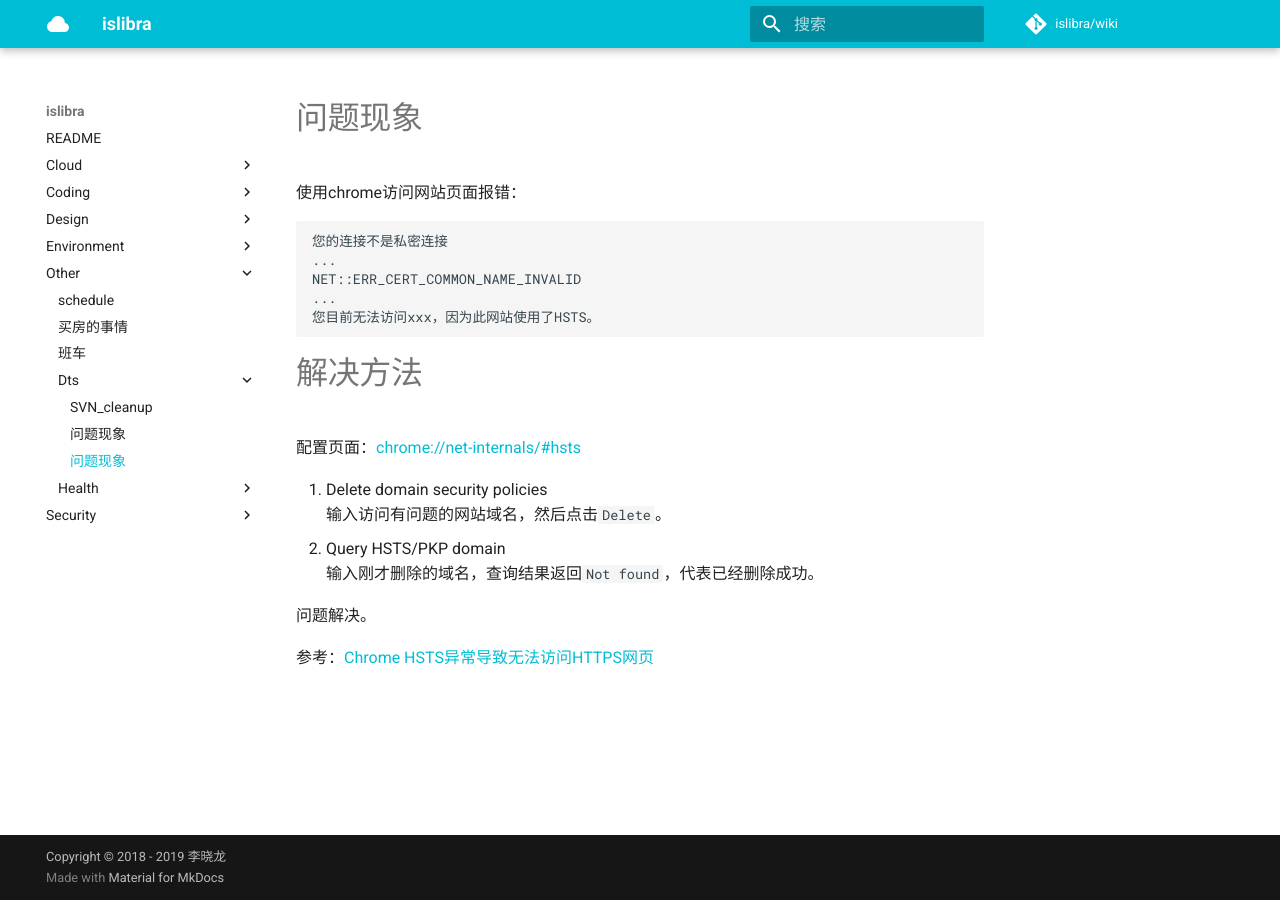
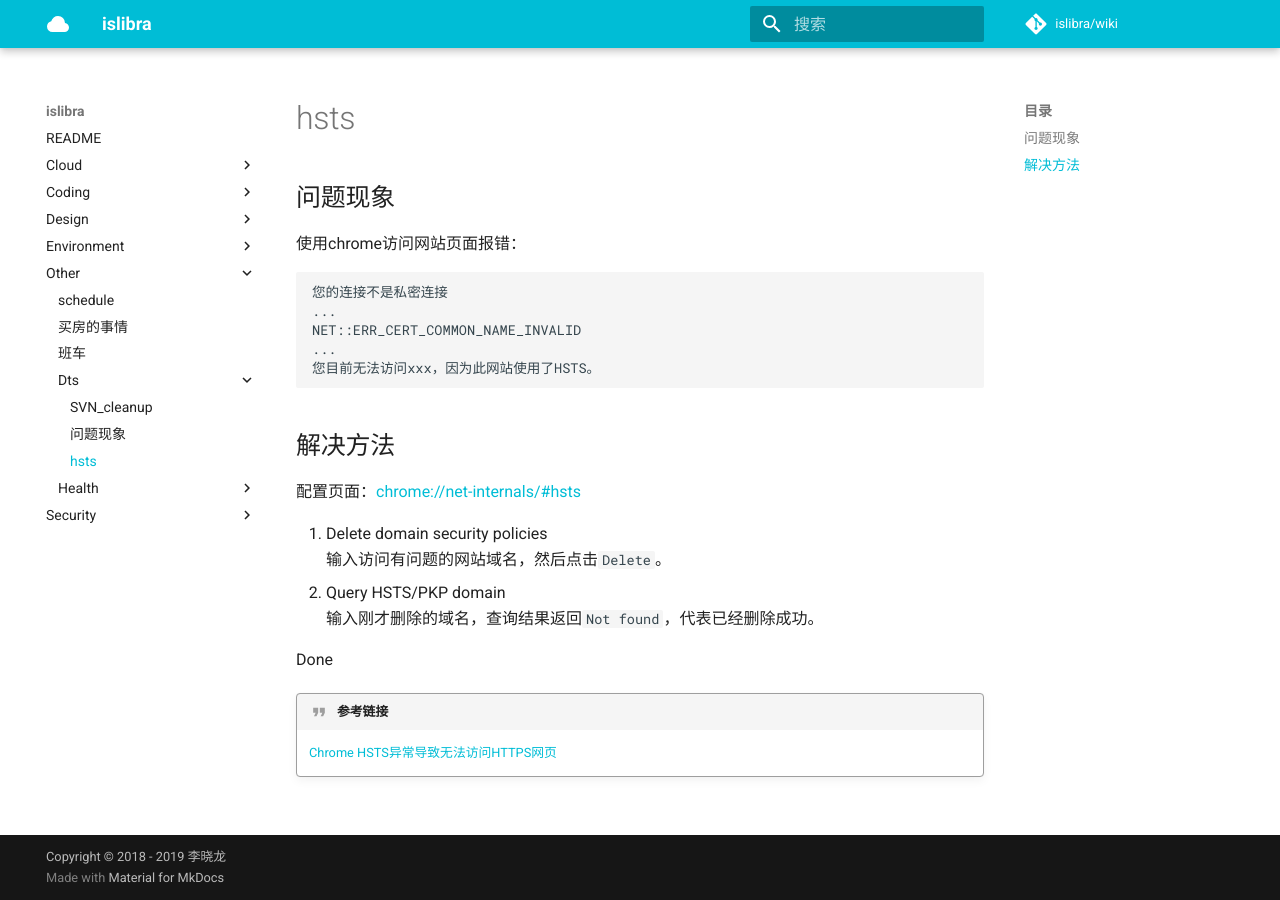
Before and after one commit to islibra/wiki, an MkDocs documentation site: the page built from docs/other/dts/hsts.md, in a window 1280 px wide. Built offline with MkDocs 1.6.1 and Material for MkDocs 9.7.7, drawn with Linux system fonts in a browser that asks for light colours; comment, search, counter and statistics services are not loaded.

Commit message:
Update hsts.md

````diff
--- a/docs/other/dts/hsts.md
+++ b/docs/other/dts/hsts.md
@@ -1,4 +1,6 @@
-# 问题现象
+# hsts
+
+## 问题现象
 
 使用chrome访问网站页面报错：
 ```
@@ -9,7 +11,7 @@ NET::ERR_CERT_COMMON_NAME_INVALID
 您目前无法访问xxx，因为此网站使用了HSTS。
 ```
 
-# 解决方法
+## 解决方法
 
 配置页面：<chrome://net-internals/#hsts>
 
@@ -18,7 +20,8 @@ NET::ERR_CERT_COMMON_NAME_INVALID
 2. Query HSTS/PKP domain
 输入刚才删除的域名，查询结果返回`Not found`，代表已经删除成功。
 
-问题解决。
+Done
 
 
-参考：[Chrome HSTS异常导致无法访问HTTPS网页](https://blog.51cto.com/xujpxm/2085695?source=drt)
+!!! quote "参考链接"
+    [Chrome HSTS异常导致无法访问HTTPS网页](https://blog.51cto.com/xujpxm/2085695?source=drt)
````
